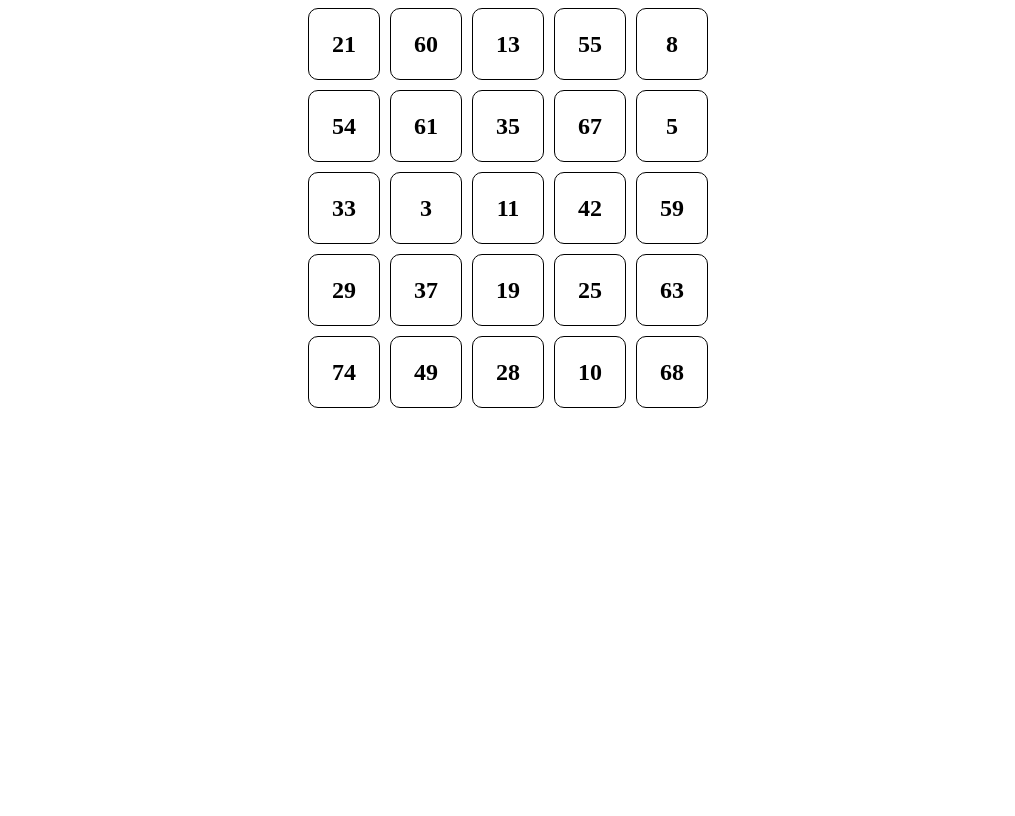
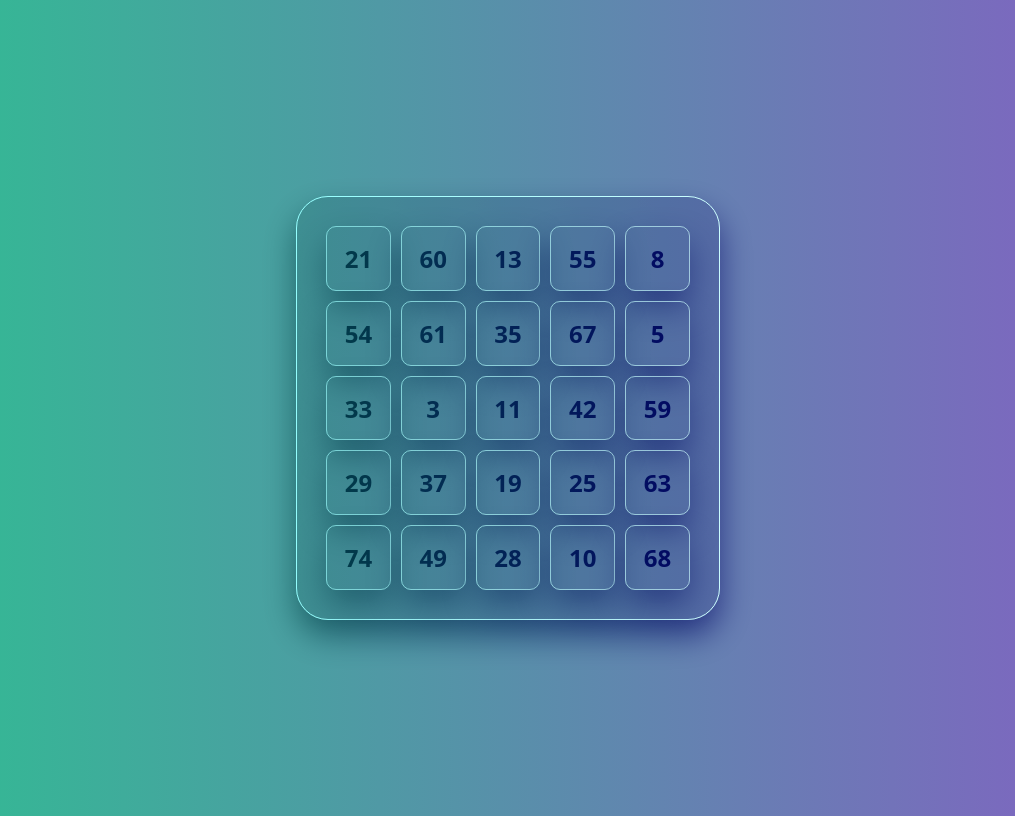
Before and after one commit to Nahom77/bingo-realtime-app, a React (Vite) app in the folder client/: page / in a window 1280 px wide. Both pictures are taken after typing "Sample" into the empty fields and a click on the button "Start the Game". Shown: the whole page, without its empty margins (132-1147 px from the left). Built offline with nearby package versions, Linux system fonts and the light colour scheme; no server answers.

Commit message:
Main app styled using gradient colors

```diff
--- a/client/src/App.tsx
+++ b/client/src/App.tsx
@@ -112,9 +112,16 @@ function App() {
           style={{
             display: 'grid',
             gridTemplateColumns: 'repeat(5, 1fr)',
+
             gap: '10px',
             width: 'fit-content',
             margin: 'auto',
+            backgroundColor: 'rgba(24, 23, 22, 0.2)',
+            boxShadow: ' 0 1rem 2rem rgba(0, 0, 0, 0.61)',
+            mixBlendMode: 'overlay',
+            border: '1px solid white',
+            padding: 'clamp(1rem, 1rem + 1vw, 2.5rem)',
+            borderRadius: '2rem',
           }}
         >
           {randomArr?.map((num, index) => (
--- a/client/src/Card.tsx
+++ b/client/src/Card.tsx
@@ -9,17 +9,26 @@ const Card = ({ number, drawnNums }: Props) => {
   return (
     <div
       style={{
-        width: '30px',
-        height: '30px',
+        width: 'clamp(10px, 10px + 1vw, 30px)',
+        height: 'clamp(10px, 10px + 1vw, 30px)',
         padding: '20px',
-        border: isDrawn ? '4px solid black' : '1px solid black',
+        border: isDrawn
+          ? '2px solid rgba(46, 45, 45, 0.79)'
+          : '1px solid rgba(233, 228, 228, 0.79)',
         borderRadius: '10px',
         display: 'flex',
         alignItems: 'center',
         justifyContent: 'center',
+        // color: '#000000',
+        background: isDrawn ? 'rgba(0, 0, 0, 0.466)' : '',
+        // border: '1px solid rgba(0, 0, 0, 0)',
+        boxShadow: '0 1rem 2rem rgba(0, 0, 0, 0.466)',
+        transition: 'all 0.1s ease',
       }}
     >
-      <h2>{number}</h2>
+      <h2 style={{ color: isDrawn ? 'white' : 'rgba(0, 0, 0, 0.98)' }}>
+        {number}
+      </h2>
     </div>
   );
 };
--- a/client/src/index.css
+++ b/client/src/index.css
@@ -0,0 +1,21 @@
+body {
+  height: 100vh;
+  background: #8360c3; /* fallback for old browsers */
+  background: -webkit-linear-gradient(
+    to right,
+    #2ebf91,
+    #8360c3
+  ); /* Chrome 10-25, Safari 5.1-6 */
+  background: linear-gradient(
+    to right,
+    #2ebf91,
+    #8360c3
+  ); /* W3C, IE 10+/ Edge, Firefox 16+, Chrome 26+, Opera 12+, Safari 7+ */
+
+  display: flex;
+  align-items: center;
+  justify-content: center;
+
+  font-family: system-ui, -apple-system, BlinkMacSystemFont, 'Segoe UI', Roboto,
+    Oxygen, Ubuntu, Cantarell, 'Open Sans', 'Helvetica Neue', sans-serif;
+}
```
